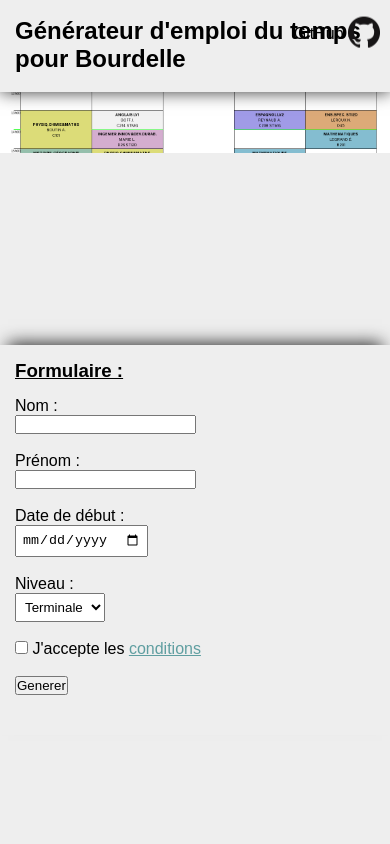
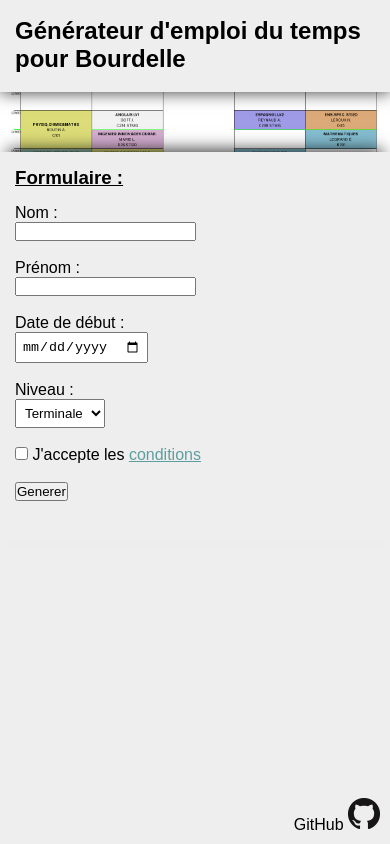
Before and after one commit to Scoffgard/bourdellePlanningCreator, a website: page index.html in a window 390 px wide. Drawn offline with Linux system fonts and the light colour scheme.

Commit message:
End the implementation of responsive style

```diff
--- a/index.html
+++ b/index.html
@@ -2,12 +2,13 @@
     <head>
         <title>Planning au hasard</title>
         <link rel="stylesheet" href="styles.css" />
+        <meta name="viewport" content="width=device-width, initial-scale=1">
         <meta charset="utf-8" />
     </head>
     <body>
         <header>
             <h2>Générateur d'emploi du temps pour Bourdelle</h2>
-            <a href="https://github.com/Scoffgard/bourdellePlanningCreator" target="_blank">GitHub <img src="assets/GitHub-Mark-32px.png" /></a>
+            <a class="github header" href="https://github.com/Scoffgard/bourdellePlanningCreator" target="_blank">GitHub <img src="assets/GitHub-Mark-32px.png" /></a>
         </header>
         <div id="banner" class="banner"></div>
         <div id="content" class="content">
@@ -43,6 +44,8 @@
             </form>
 
             <button onclick="trySubmit()">Generer</button>
+
+            <a class="github mobile" href="https://github.com/Scoffgard/bourdellePlanningCreator" target="_blank">GitHub <img src="assets/GitHub-Mark-32px.png" /></a>
         </div>
 
         <script>
--- a/styles.css
+++ b/styles.css
@@ -19,11 +19,14 @@
     position: relative;
     z-index: 3;
 }
-header a {
+.github {
     position: absolute;
     top: 15px;
     right: 10px;
     margin-top: -8px;
+}
+.mobile {
+    display: none;
 }
 header h2 {
     margin: 2px 0 0 15px;
@@ -58,10 +61,19 @@
 
 
 /* Responsive Style */
-@media screen and (min-aspect-ratio: 1/1) and (min-width:200px) {
+@media screen and (max-aspect-ratio: 1/1) {
 
     div.banner {
-        height: 30px;
+        height: 60px;
     }
 
+    .header {
+        display: none;
+    }
+
+    .mobile {
+        display: inherit;
+        bottom: 10px;
+        top: inherit;
+    }
 }
```
